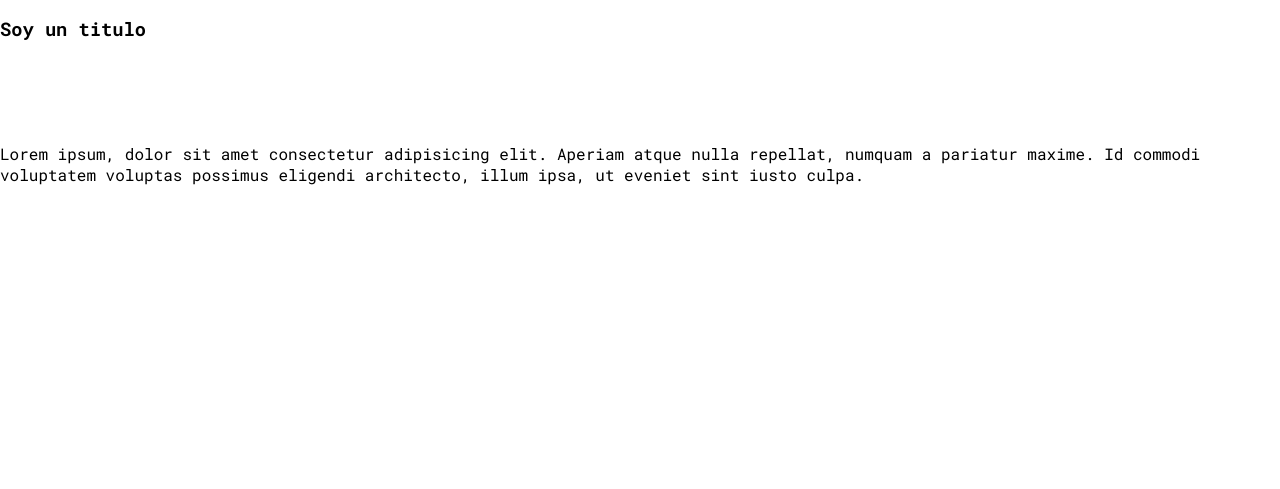
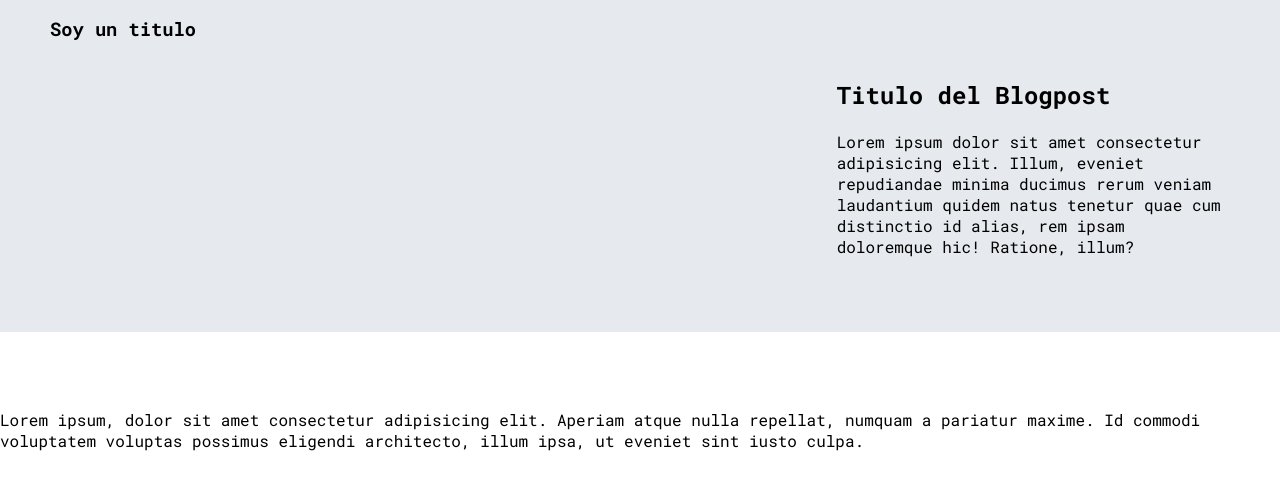
Before and after one commit to Gabrieldrc/CursoPracticoMaquetacionCss, a plain HTML site: page blogs.html in a window 1280 px wide. Shown: the part 143-632 px from the top of the page. Drawn offline with Linux system fonts and the light colour scheme.

Commit message:
Le agregamos el titulo y un fragmento de contenido como muestra

```diff
--- a/blogs.html
+++ b/blogs.html
@@ -30,24 +30,26 @@
       </section>
     </nav>
   </header>
-  <main>
-    <section>
-      <div>
+  <main class="blogs-main">
+    <section class="blogs-news-container">
+      <div class="blogs-main-new">
         <h3>Soy un titulo</h3>
-        <div>
+        <div class="blogs-news-img-container">
           <img src="" alt="">
         </div>
-      </div>
-      <div>
-        <h2></h2>
-        <p></p>
-        <a href=""></a>
+        <div class="blogs-news-info-container">
+          <h2>Titulo del Blogpost</h2>
+          <p>
+            Lorem ipsum dolor sit amet consectetur adipisicing elit. Illum, eveniet repudiandae minima ducimus rerum veniam laudantium quidem natus tenetur quae cum distinctio id alias, rem ipsam doloremque hic! Ratione, illum?
+          </p>
+          <a href="" class="blogs-button"></a>
+        </div>
       </div>
     </section>
-    <section>
+    <section class="blogs-posts-container">
       <div>
         <h3></h3>
-        <article>
+        <article class="post-container">
           <img src="" alt="">
           <h4></h4>
           <p></p>
--- a/css/main.css
+++ b/css/main.css
@@ -1,6 +1,7 @@
 @import url('https://fonts.googleapis.com/css2?family=Roboto+Mono:wght@400;500;700&family=Roboto+Slab:wght@400;700&family=Roboto:wght@400;500;700;900&display=swap');
 :root {
   --ligth-blue: #47cfac;
+  --lighth-gray: #e6e9ed;
 }
 body {
   font-family: 'Roboto mono', monospace;
@@ -100,3 +101,29 @@ nav .profile-link a {
   font-weight: 700;
   font-size: 18px;
 }
+
+/* blogs.html */
+.blogs-main {
+  display: grid;
+}
+.blogs-news-container {
+  background-color: var(--lighth-gray);
+  padding: 0 50px 40px;
+}
+.blogs-main-new {
+  display: grid;
+  grid-template-columns: 2fr 1fr;
+  grid-template-rows: 2fr;
+}
+.blogs-news-img-container {
+  grid-column: 1;
+}
+.blogs-news-img-container img {
+
+}
+.blogs-news-info-container {
+  grid-column: 2;
+}
+.blogs-news-info-container p {
+  margin-bottom: 35px;
+}
```
